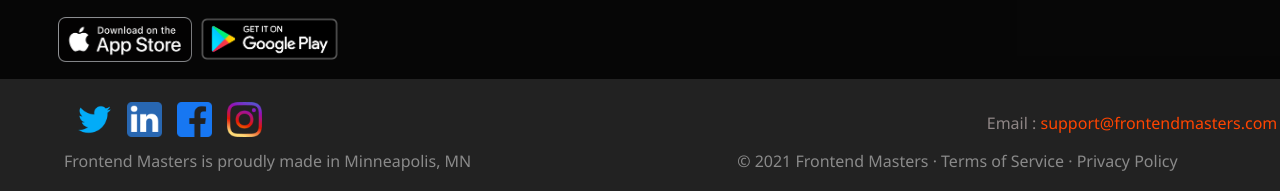
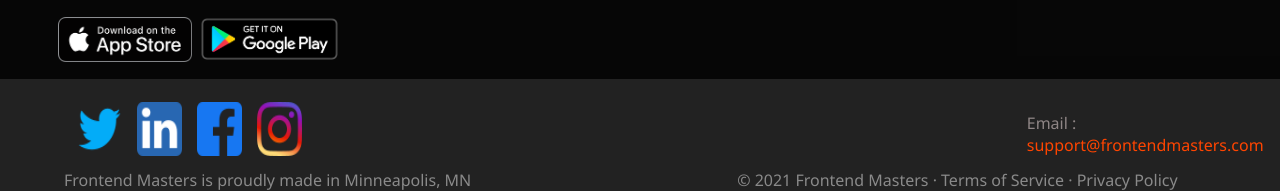
Before and after one commit to xavier9909/frontendmasters, a website: page learn.html in a window 1280 px wide. Shown: the part 707-898 px from the top of the page. Drawn offline with nearby package versions, Linux system fonts and the light colour scheme; no server answers; a web font is replaced by a local one.

Commit message:
Update footer_sw.css

```diff
--- a/footer_sw.css
+++ b/footer_sw.css
@@ -66,7 +66,7 @@
   }
 
   .lg {
-    width: 35px;
+    width: 45px;
   }
   #bottomDiv {
     font-family: "Segoe UI", Tahoma, Geneva, Verdana, sans-serif;
```
